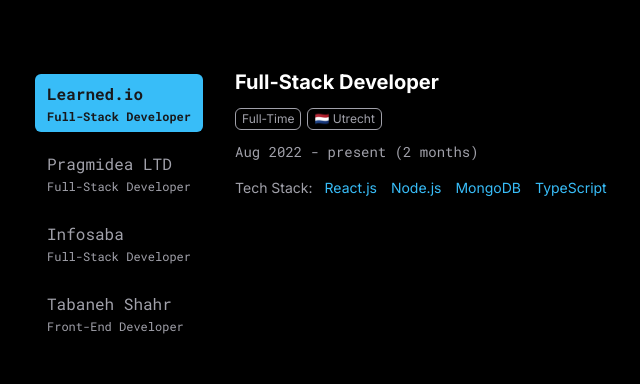
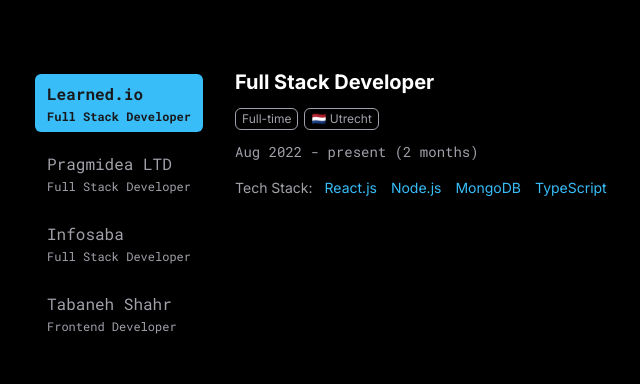
Before and after one commit to MattRoseDev/portfolio, a Next.js app: page / in a window 1280 px wide. Shown: the part 1518-1902 px from the top of the page, without its empty margins (93-733 px from the left). Built offline with nearby package versions, Linux system fonts and the light colour scheme; what prettier-plugin-tailwindcss would draw is missing.

Commit message:
chore: remove some dashes from words

```diff
--- a/pages/_document.tsx
+++ b/pages/_document.tsx
@@ -15,13 +15,13 @@ class MyDocument extends Document {
           />
           <meta
             name="description"
-            content=" Full-Stack Developer with +4 years of experience developing web applications."
+            content="Full Stack Developer with +4 years of experience developing web applications."
           />
           {/* Google / Search Engine Tags */}
           <meta itemProp="name" content="Mahdi" />
           <meta
             itemProp="description"
-            content=" Full-Stack Developer with +4 years of experience developing web applications."
+            content="Full Stack Developer with +4 years of experience developing web applications."
           />
           <meta
             itemProp="image"
@@ -33,7 +33,7 @@ class MyDocument extends Document {
           <meta property="og:title" content="Mahdi" />
           <meta
             property="og:description"
-            content=" Full-Stack Developer with +4 years of experience developing web applications."
+            content="Full Stack Developer with +4 years of experience developing web applications."
           />
           <meta
             property="og:image"
@@ -44,7 +44,7 @@ class MyDocument extends Document {
           <meta name="twitter:title" content="Mahdi" />
           <meta
             name="twitter:description"
-            content=" Full-Stack Developer with +4 years of experience developing web applications."
+            content="Full Stack Developer with +4 years of experience developing web applications."
           />
           <meta
             name="twitter:image"
--- a/src/constants/index.ts
+++ b/src/constants/index.ts
@@ -78,16 +78,16 @@ export const PROJECTS: Project[] = [
 export const JOBS: Job[] = [
   {
     company: "Learned.io",
-    role: "Full-Stack Developer",
-    labels: ["Full-Time", "🇳🇱 Utrecht"],
+    role: "Full Stack Developer",
+    labels: ["Full-time", "🇳🇱 Utrecht"],
     dates: { start: "2022-08-01" },
     descriptions: [],
     techStack: ["React.js", "Node.js", "MongoDB", "TypeScript"],
   },
   {
     company: "Pragmidea LTD",
-    role: "Full-Stack Developer",
-    labels: ["Full-Time", "🏴󠁧󠁢󠁥󠁮󠁧󠁿 London", "Remote"],
+    role: "Full Stack Developer",
+    labels: ["Full-time", "🏴󠁧󠁢󠁥󠁮󠁧󠁿 London", "Remote"],
     dates: { start: "2020-09-01", end: "2022-08-01" },
     descriptions: [
       "Developed web applications based on cryptocurrency.",
@@ -107,8 +107,8 @@ export const JOBS: Job[] = [
   },
   {
     company: "Infosaba",
-    role: "Full-Stack Developer",
-    labels: ["Full-Time", "🇮🇷 Tehran"],
+    role: "Full Stack Developer",
+    labels: ["Full-time", "🇮🇷 Tehran"],
     dates: { start: "2018-11-01", end: "2020-09-01" },
     descriptions: [
       "Implemented a messenger (direct messages, channels, and groups) for 500K clients.",
@@ -126,8 +126,8 @@ export const JOBS: Job[] = [
   },
   {
     company: "Tabaneh Shahr",
-    role: "Front-End Developer",
-    labels: ["Full-Time", "🇮🇷 Tehran"],
+    role: "Frontend Developer",
+    labels: ["Full-time", "🇮🇷 Tehran"],
     dates: { start: "2017-11-01", end: "2018-11-01" },
     descriptions: [
       "Implemented a social network for artists.",
--- a/src/features/Hero/Hero.tsx
+++ b/src/features/Hero/Hero.tsx
@@ -24,7 +24,7 @@ export function Hero() {
       </h2>
       <h3 className={styles.smallHeading}>Brings ideas to life with code.</h3>
       <p className={styles.description}>
-        Full-Stack Developer with <strong>+{experienceDuration}</strong> of
+        Full Stack Developer with <strong>+{experienceDuration}</strong> of
         experience developing web applications.
       </p>
       <div className="mt-10">
```
